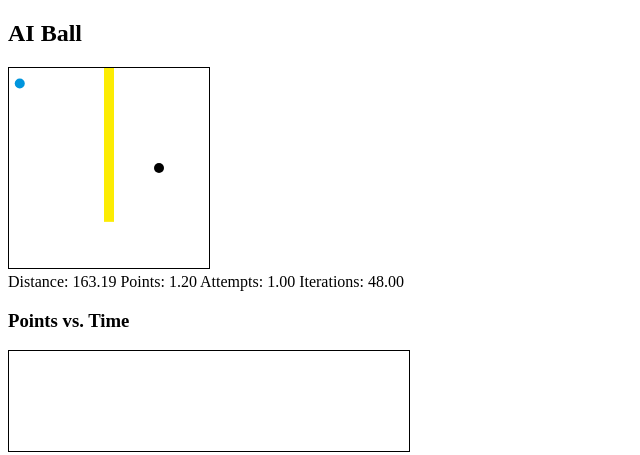
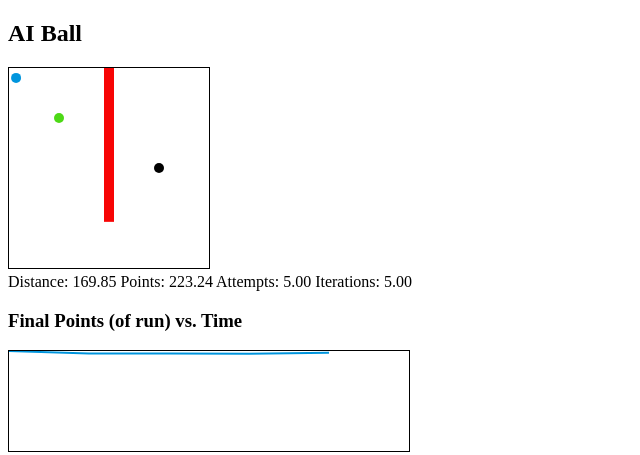
Before and after one commit to iliketocode2/AI-Mini-Golf, a plain HTML site: page index.HTML in a window 1280 px wide. Shown: the whole page, without its empty margins (0-640 px from the left). Drawn offline with Linux system fonts and the light colour scheme.

Commit message:
added boosters!

```diff
--- a/index.HTML
+++ b/index.HTML
@@ -21,7 +21,7 @@
     Iterations: <span id="iterations">0</span>
   </div>
 
-  <h3>Points vs. Time</h3>
+  <h3>Final Points (of run) vs. Time</h3>
   <canvas id="graphCanvas" width="400" height="100"></canvas>
 
   <script src="script.js"></script>
--- a/script.js
+++ b/script.js
@@ -18,18 +18,29 @@ const ballRadius = 5;
 let holeX = canvas.width - 50;
 let holeY = canvas.height / 2;
 
+// booster properties
+let bX = 50;
+let bY = 50;
+
 // wall properties
 let wallWidth = 10;
 let wallHeight = canvas.height / 1.3;
 let wallX = (canvas.width / 2) - wallWidth / 2;
 let wallY = 0;
 
+
+//distance properties
 let hypotenuse = Math.sqrt((canvas.width) ** 2 + (canvas.height) ** 2);
 let distance = Math.sqrt((x - holeX) ** 2 + (y - holeY) ** 2);
+let distanceToBooster = Math.sqrt((x - bX) ** 2 + (y - bY) ** 2);
 
+let indexOfHighestPoint = 0;
+let indexOfHighestPointRun = 0;
+let highestPoint = 0;
 let points = 0;
 let attempts = 0;
 let iterations = 0;
+let directionChooserCounter = 5;
 // array to store the points values for the graph
 let pointsHistory = [];
 // array to store each run's points: x, y, dx, dy
@@ -48,9 +59,33 @@ function drawHole() {
   ctx.closePath();
 }
 
+// draw booster
+function drawBooster() {
+  // ctx.fillStyle = "#f79a05";
+  // ctx.beginPath();
+  // ctx.arc(bX, bY, 85, 0, Math.PI * 2);
+  // ctx.fill();
+  // ctx.closePath();
+  // ctx.fillStyle = "#f7e705";
+  // ctx.beginPath();
+  // ctx.arc(bX, bY, 55, 0, Math.PI * 2);
+  // ctx.fill();
+  // ctx.closePath();
+  // ctx.fillStyle = "#b5d916";
+  // ctx.beginPath();
+  // ctx.arc(bX, bY, 25, 0, Math.PI * 2);
+  // ctx.fill();
+  // ctx.closePath();
+  ctx.fillStyle = "#4dd916";
+  ctx.beginPath();
+  ctx.arc(bX, bY, 5, 0, Math.PI * 2);
+  ctx.fill();
+  ctx.closePath();
+}
+
 // draw wall
 function drawRectangle() {
-  ctx.fillStyle = '#fcec03';
+  ctx.fillStyle = '#f70505';
   ctx.fillRect(wallX, wallY, wallWidth, wallHeight);
 }
 
@@ -73,17 +108,43 @@ function calculateDirection() {
     chosenDirectionY = Math.random() * 2 - 1;
   }
   else{
-    let num = findMax(pointsHistory);
-    let iterationNum = pointsHistory[num][1];
-    // replicate highest point path for half of steps
-    if (iterations < iterationNum / 2){
-      chosenDirectionX = runs[num][iterations][2]; // x, y, dx, dy
-      chosenDirectionY = runs[num][iterations][3];
+
+    //find highest point value achieved by the chosen run, follow path until that point
+    if (iterations < indexOfHighestPoint / 2){
+      chosenDirectionX = runs[indexOfHighestPointRun][iterations][2]; // x, y, dx, dy, points, highestPoint
+      chosenDirectionY = runs[indexOfHighestPointRun][iterations][3];
     }
     // create new path based on distance to hole
     else{
-      chosenDirectionX = Math.random() * 2 - 1;
-      chosenDirectionY = Math.random() * 2 - 1;
+      if (directionChooserCounter === 0){
+        chosenDirectionX = Math.random() * 2 - 1;
+        chosenDirectionY = Math.random() * 2 - 1;
+        directionChooserCounter = 5;
+      }
+    }
+  }
+}
+
+function calculatePoints(){
+  distance = Math.sqrt((x - holeX) ** 2 + (y - holeY) ** 2);
+  distanceToBooster = Math.sqrt((x - bX) ** 2 + (y - bY) ** 2);
+
+  /* when on left side of wall, get points for getting closer to booster,
+  on right side of wall, get points for getting closer to hole. loose points
+  for longer paths (number of iterations)*/
+  if (x - ballRadius < wallX + wallWidth){
+    points = (hypotenuse - distanceToBooster) - (iterations / 100);
+  }
+  else{
+    points = (hypotenuse - distance) - (iterations / 100);
+  }
+
+  //see if the current point is higher than the highestPoint
+  for (let i = 0; i < runsData.length; i++){
+    if (runsData[i][5] > points){
+      highestPoint = runsData[i][5];
+      indexOfHighestPoint = iterations;
+      indexOfHighestPointRun = attempts;
     }
   }
 }
@@ -130,30 +191,21 @@ function drawGraph() {
   graphCtx.restore();
 }
 
-// find index of array with max points
-function findMax(array) {
-  let max = 0;
-  let arrayToReturn = 0;
-  for (let i = 0; i < array.length; i++) {
-      if (array[i][0] > max){
-        max = array[i][0];
-        arrayToReturn = i;
-      }
-  }
-  return arrayToReturn;
-}
-
 function resetRun(finalPoints){
   pointsHistory.push([finalPoints, iterations]);
   runs.push(runsData);
   // clear runsData array
   runsData = [];
   points = 0;
+  highestPoint = 0;
   x = startPosX;
   y = startPosY;
+  bX = 50;
+  bY = 50;
   dx = Math.random() * 2 - 1; // reset dx to new random value
   dy = Math.random() * 2 - 1;
   attempts++;
+  directionChooserCounter = 5;
   iterations = 0;
 }
 
@@ -161,38 +213,44 @@ function resetRun(finalPoints){
 function draw() {
     ctx.clearRect(0, 0, canvas.width, canvas.height);
 
+    drawBooster();
     drawBall();
     drawHole();
     drawRectangle();
+
 
     // Move the ball
     x += dx;
     y += dy;
 
     // Calculate distance and points
-    distance = Math.sqrt((x - holeX) ** 2 + (y - holeY) ** 2);
-    points = (hypotenuse - distance) / 100;
+    calculatePoints();
 
     // Update direction
     calculateDirection();
     dx = chosenDirectionX;
     dy = chosenDirectionY;
 
-    runsData.push([x, y, dx, dy]);
+    runsData.push([x, y, dx, dy, points, highestPoint]);
 
     // Update text trackers
     document.getElementById("distance").innerHTML = distance.toFixed(2);
     document.getElementById("points").innerHTML = points.toFixed(2);
     document.getElementById("attempts").innerHTML = attempts.toFixed(2);
     document.getElementById("iterations").innerHTML = iterations.toFixed(2);
-    alert('before graph');
+
     drawGraph();
-    alert('after graph');
+
     // Reset ball and hole position if ball reaches the hole
     if (distance < ballRadius) {
       resetRun(points);
       holeX = Math.random() * canvas.width;
       holeY = Math.random() * canvas.height;
+    }
+
+    // Reset booster position if ball reaches the booster
+    if (distanceToBooster < ballRadius) {
+      bY = 150;
     }
 
     // reset ball position if it goes out of bounds
@@ -202,9 +260,10 @@ function draw() {
 
     // reset ball position if it hits wall
     if (isCollidingWithWall(x + dx, y + dy)) {
-      resetRun(points - 1); // subtract a point for hitting the wall
+      resetRun(points);
     }
 
+    directionChooserCounter--;
     iterations++;
     // Request the next frame
     requestAnimationFrame(draw);
```
